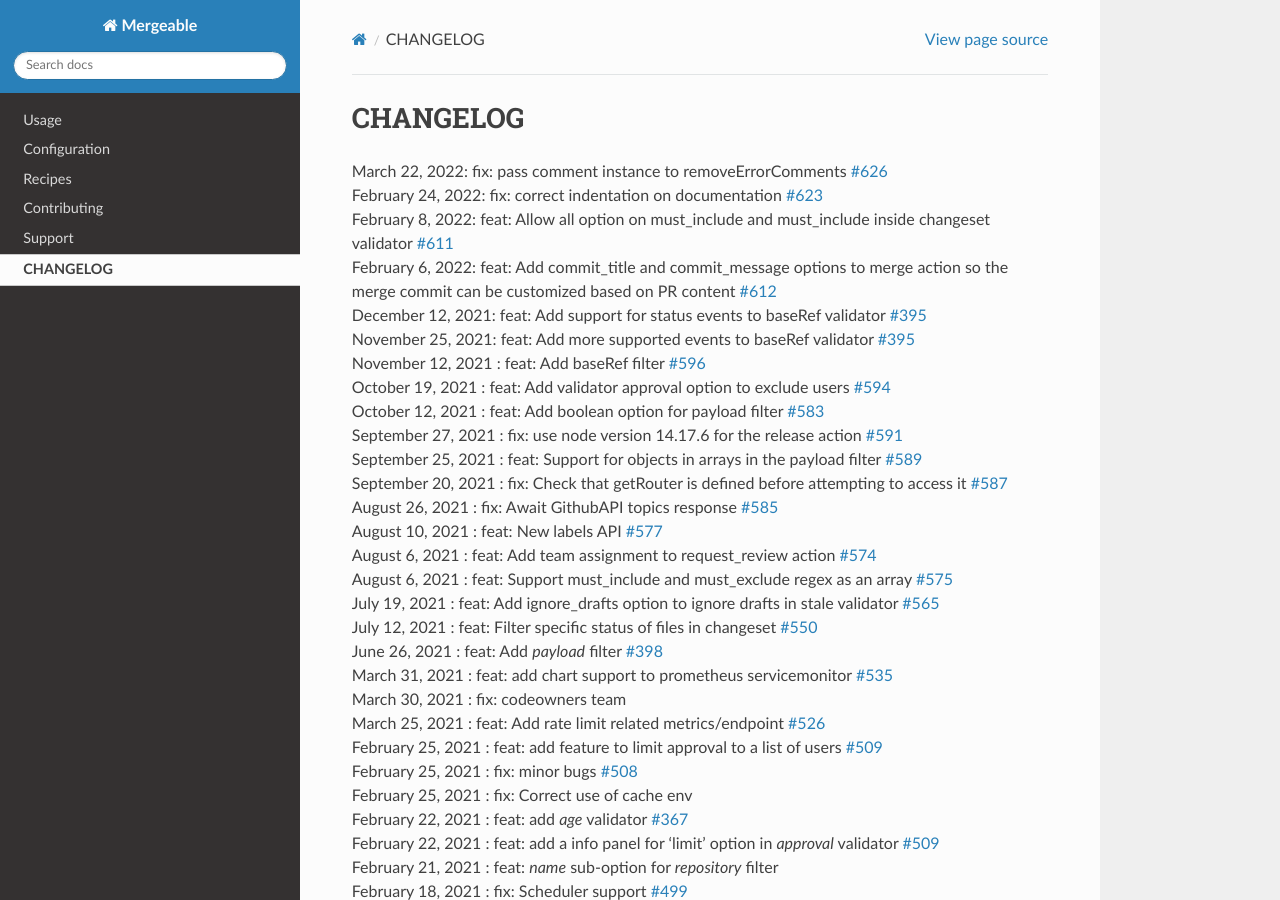
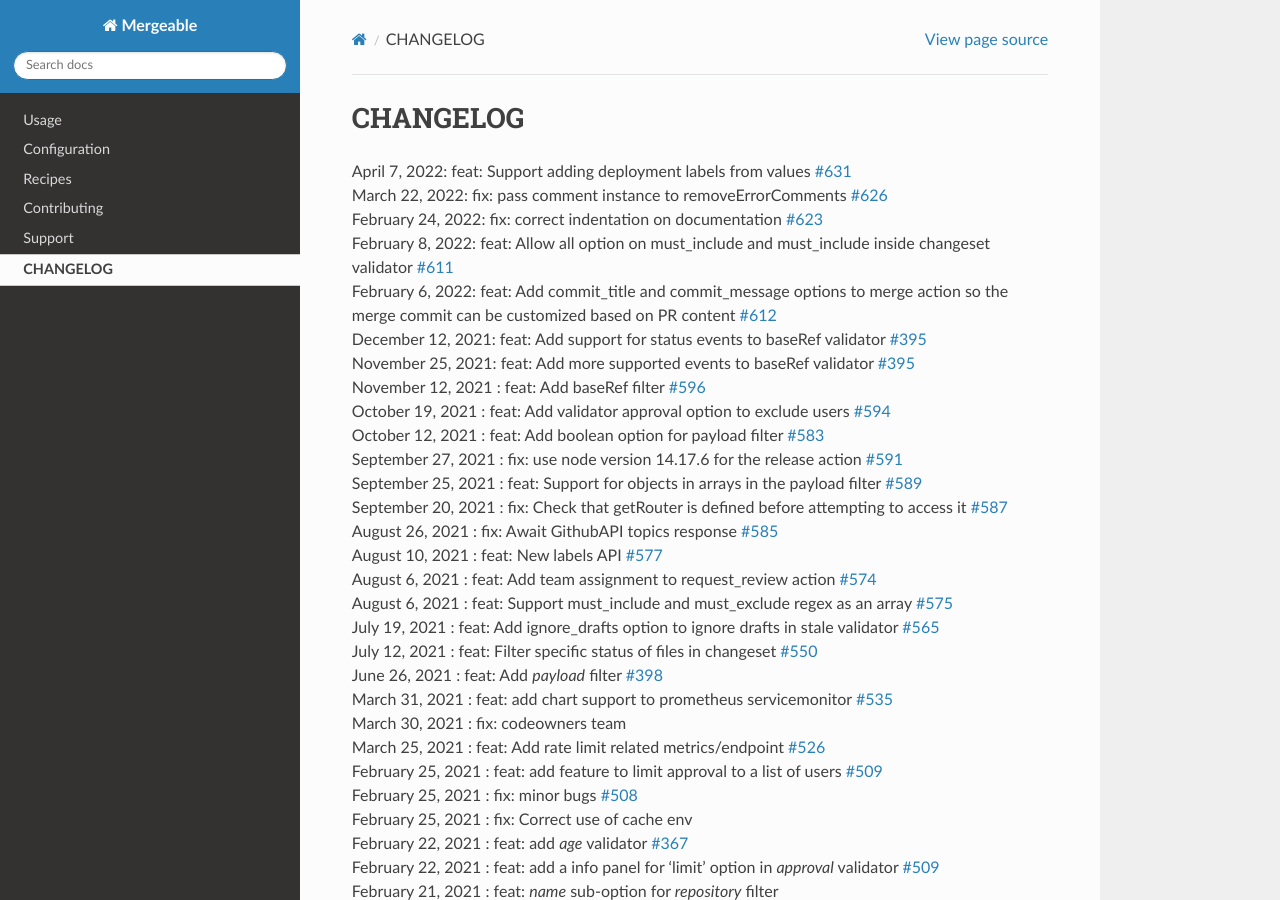
Before and after one commit to mergeability/mergeable, a Sphinx documentation site: the page built from docs/changelog.rst, in a window 1280 px wide and 900 px high. Built offline with Sphinx 7.4.7 and the Read the Docs theme 2.0.0, drawn with Linux system fonts in a browser that asks for light colours.

Commit message:
feat: support deployment labels from values (#631)
* feat: support deployment labels from values

* add feature to changelog

```diff
--- a/docs/changelog.rst
+++ b/docs/changelog.rst
@@ -1,5 +1,6 @@
 CHANGELOG
 =====================================
+| April 7, 2022: feat: Support adding deployment labels from values `#631 <https://github.com/mergeability/mergeable/pull/631>`_
 | March 22, 2022: fix: pass comment instance to removeErrorComments `#626 <https://github.com/mergeability/mergeable/pull/626>`_
 | February 24, 2022: fix: correct indentation on documentation `#623 <https://github.com/mergeability/mergeable/pull/623>`_
 | February 8, 2022: feat: Allow all option on must_include and must_include inside changeset validator `#611 <https://github.com/mergeability/mergeable/pull/611>`_
```
Also changed, not shown: 1 other file.
